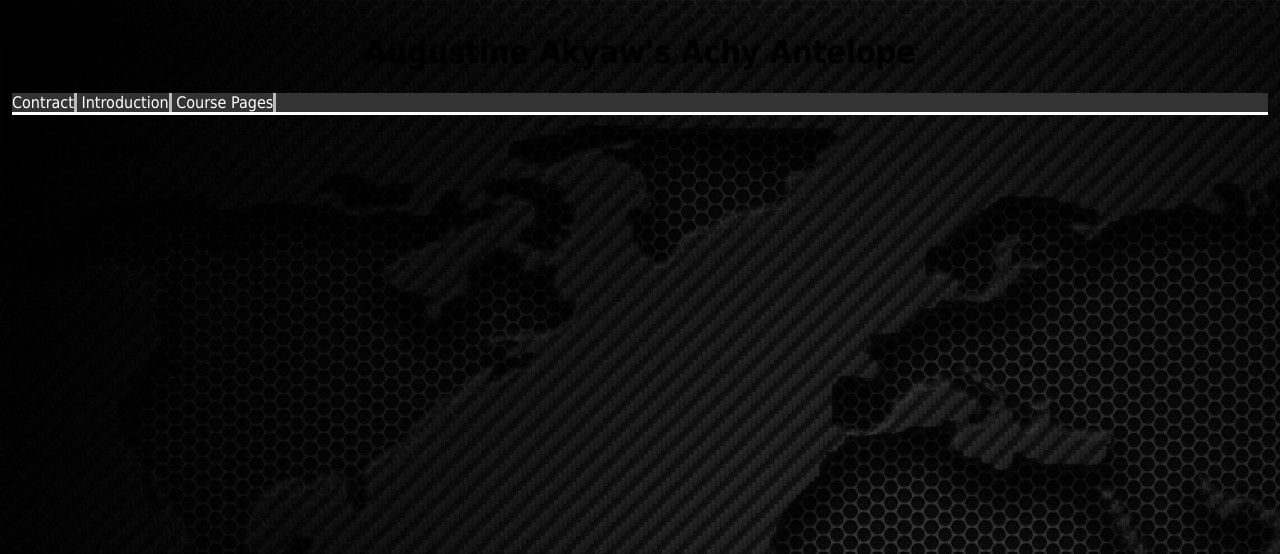
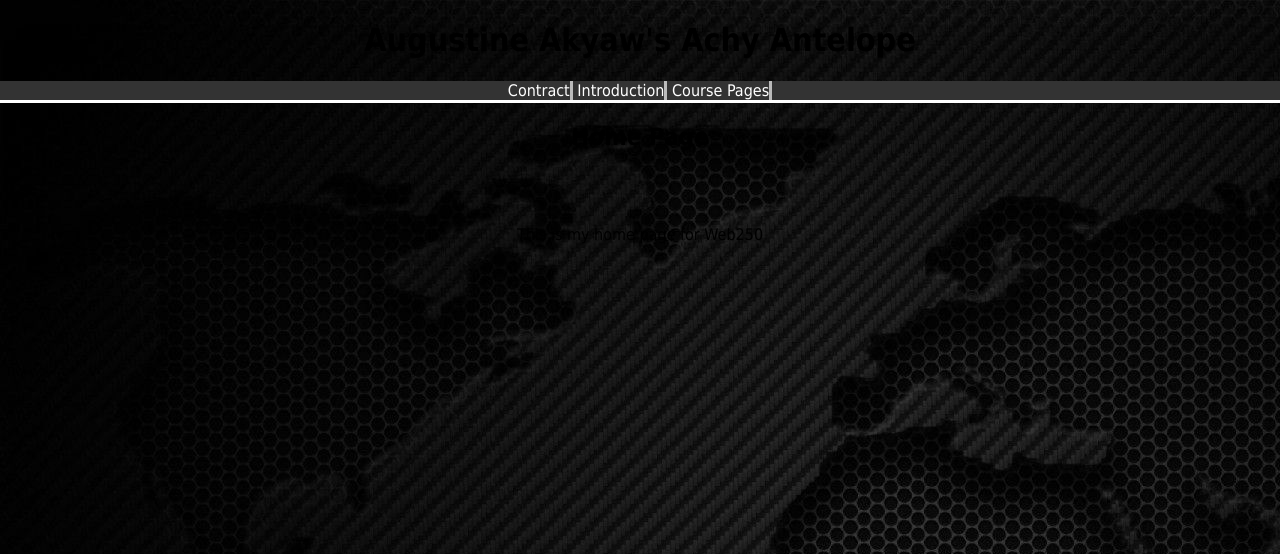
Before and after one commit to SunOfGad/SunOfGad.github.io, a PHP site: page / in a window 1280 px wide. Shown: the top 554 px of the page. Run offline with PHP 8.4, Linux system fonts and the light colour scheme.

Commit message:
save changes

```diff
--- a/web250/styles/default.css
+++ b/web250/styles/default.css
@@ -1,11 +1,11 @@
 body {
 
     color: black;
-    /*background-color: lightseagreen;*/
+    background-color: lightseagreen;
     font-family: Tahoma;
-    margin: 8px;
-    padding: 4px;
-    text-align: justify;
+    margin: 0;
+    padding: 0;
+    text-align: center;
 
 }
 nav {
```
